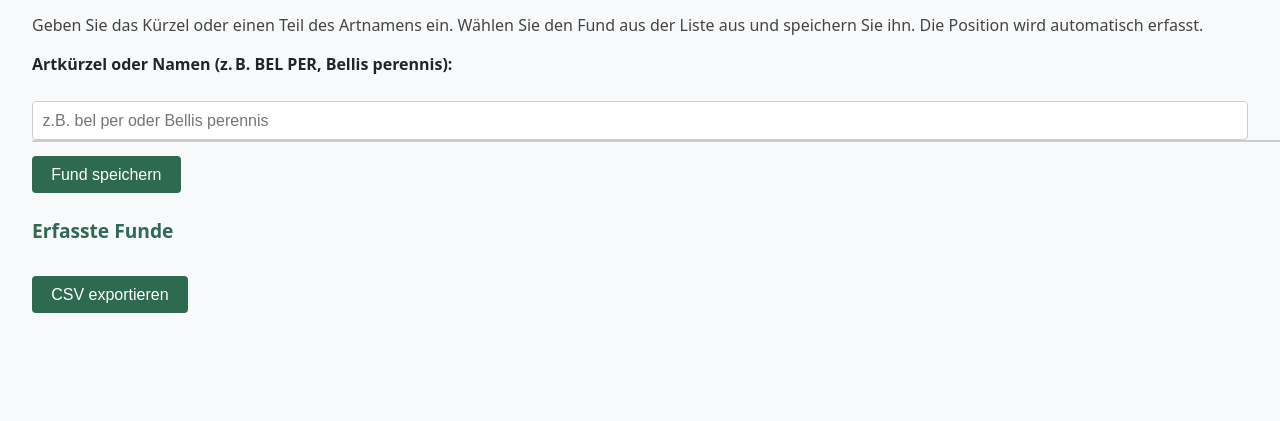
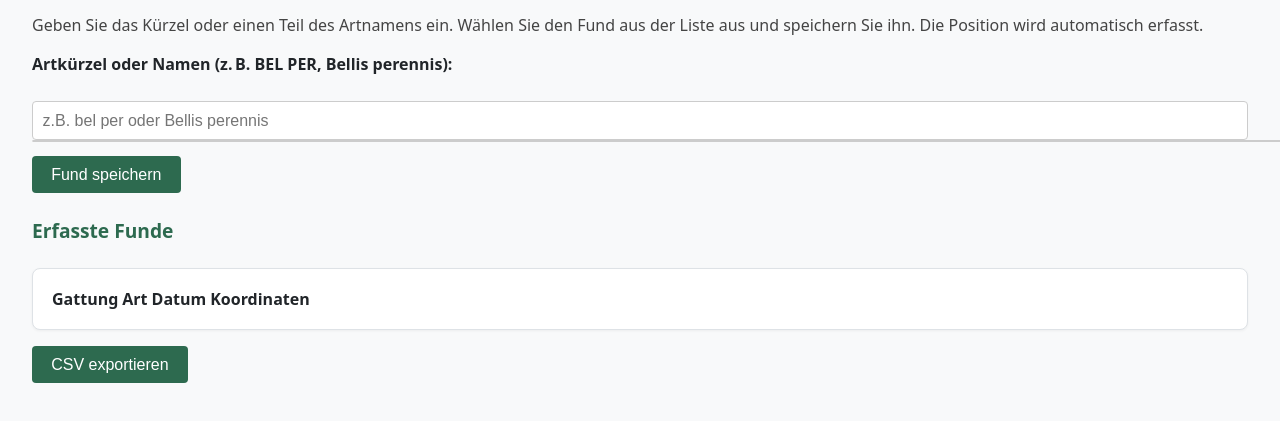
Before and after one commit to Sylviahagmueller/FloraOOEFieldLog, a plain HTML site: page index.html in a window 1280 px wide. Shown: the part 129-550 px from the top of the page. Drawn offline with Linux system fonts and the light colour scheme.

Commit message:
Update index.html

```diff
--- a/index.html
+++ b/index.html
@@ -21,7 +21,20 @@
     <p id="status"></p>
 
     <h2>Erfasste Funde</h2>
-    <ul id="fundList"></ul>
+        <div class="card">
+          <table id="fundTable">
+            <thead>
+              <tr>
+                <th onclick="sortTable(0)">Gattung</th>
+                <th onclick="sortTable(1)">Art</th>
+                <th onclick="sortTable(2)">Datum</th>
+                <th onclick="sortTable(3)">Koordinaten</th>
+              </tr>
+            </thead>
+            <tbody></tbody>
+          </table>
+        </div>
+
 
     <button onclick="exportCSV()">CSV exportieren</button>
 
```
